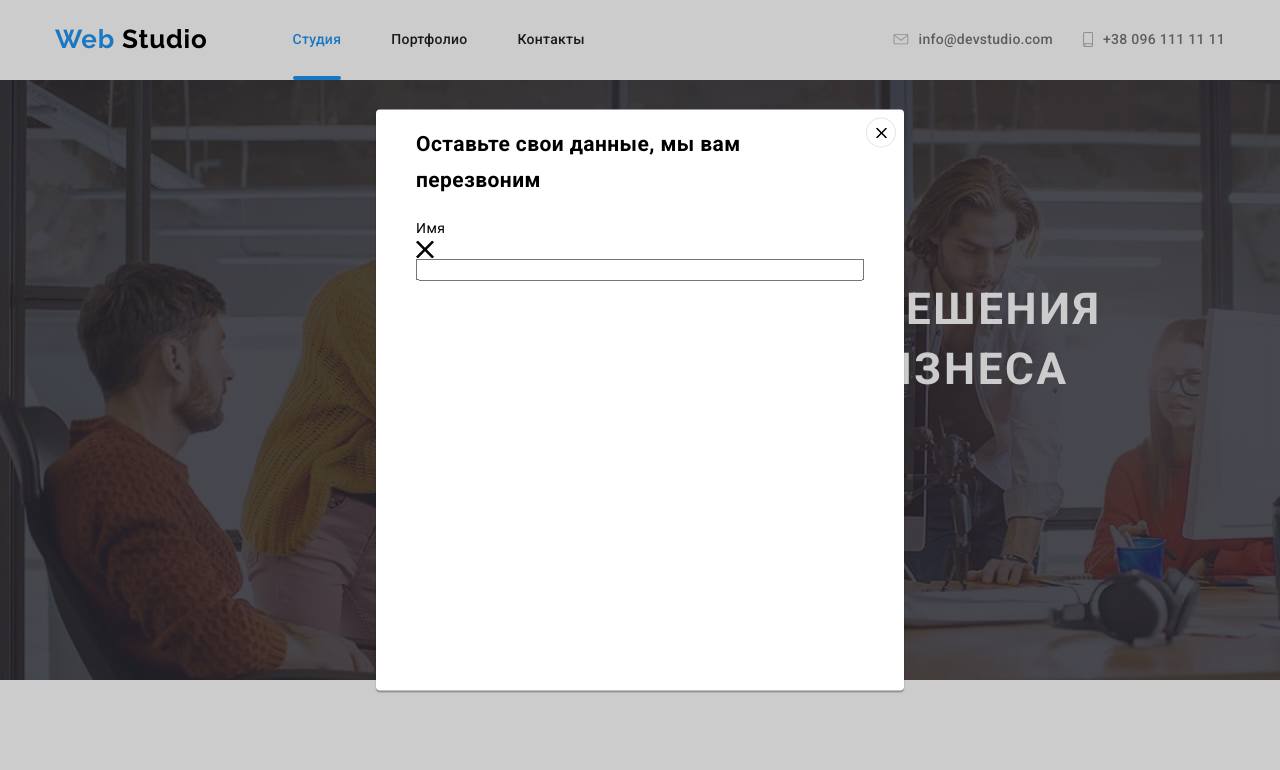
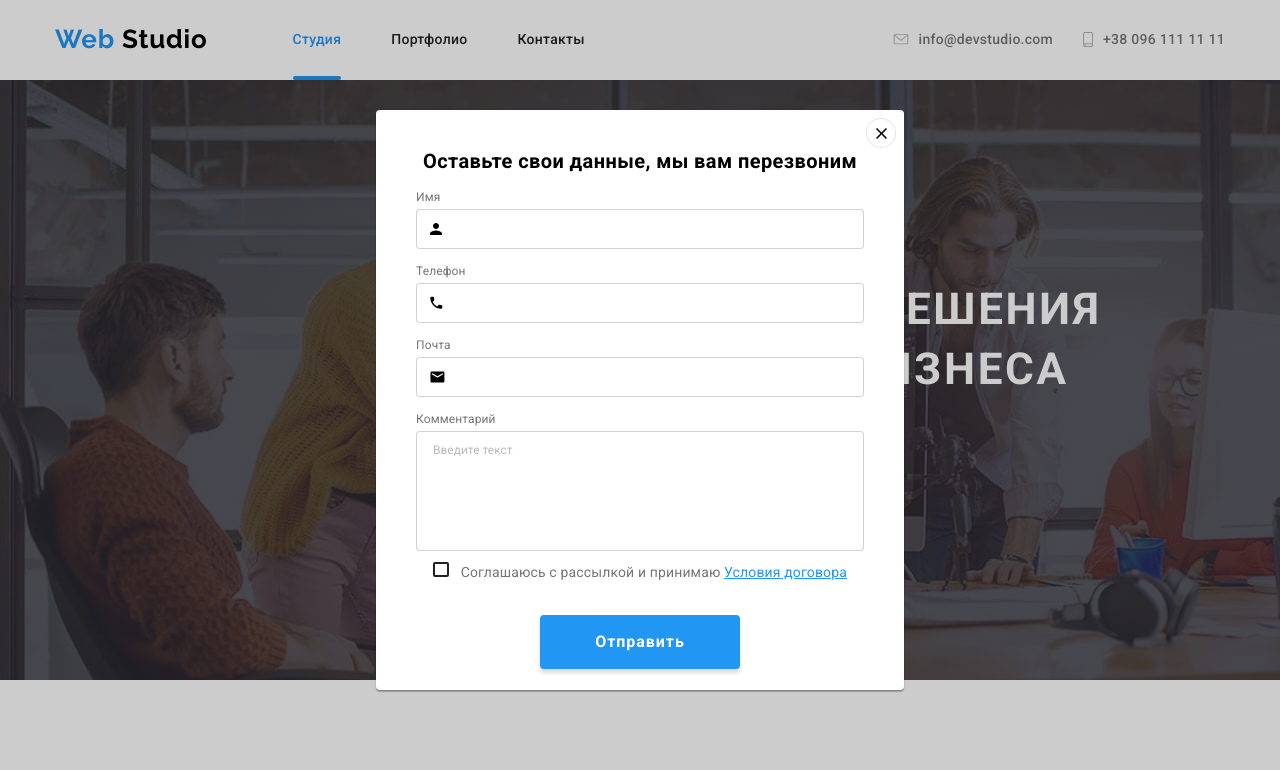
Before and after one commit to sergiuszorgo/goit-markup-hw-06, a plain HTML site: page index.html in a window 1280 px wide. Both pictures are taken after a click on the button "Заказать услугу". Shown: the top 770 px of the page. Drawn offline with nearby package versions, Linux system fonts and the light colour scheme.

Commit message:
Modal edit

```diff
--- a/css/styles.css
+++ b/css/styles.css
@@ -10,20 +10,23 @@ html {
 
 :root {
   --primary-text-color: #757575;
+  --secondary-text-color: #212121;
   --accent-color: #2196f3;
   --backgroun-color: #f5f4fa;
   --icons-color: #afb1b8;
   --primary-white-color: #ffffff;
   --second-white-color: rgba(255, 255, 255, 0.6);
   --primary-title-color: #212121;
+  --border-color: rgba(33, 33, 33, 0.2);
+  --placeholder-color: rgba(117, 117, 117, 0.5);
   --primary-button-shadow: 0px 2px 2px rgba(0, 0, 0, 0.12),
     0px 1px 2px rgba(0, 0, 0, 0.08), 0px 3px 1px rgba(0, 0, 0, 0.1);
   --people-card-shadow: 0px 2px 1px rgba(0, 0, 0, 0.2),
     0px 1px 1px rgba(0, 0, 0, 0.14), 0px 1px 3px rgba(0, 0, 0, 0.12);
   --primary-card-shadow: 1px 4px 6px rgba(0, 0, 0, 0.16),
     0px 4px 4px rgba(0, 0, 0, 0.06), 0px 1px 1px rgba(0, 0, 0, 0.12);
-  --time-tranforming: 250ms;
-  --form-transforming: cubic-bezier(0.4, 0, 0.2, 1);
+  --time: 250ms;
+  --function: cubic-bezier(0.4, 0, 0.2, 1);
 }
 
 /* font-family: 'Raleway', sans-serif;
@@ -55,7 +58,6 @@ ul {
 
 .logo-nav {
   display: flex;
-  align: center;
 }
 
 .navi {
@@ -111,7 +113,7 @@ ul {
   line-height: 1.14;
   letter-spacing: 0.02em;
   color: var(--primary-title-color);
-  transition: color var(--time-tranforming) var(--form-transforming);
+  transition: color var(--time) var(--function);
 }
 
 .current::after {
@@ -185,8 +187,8 @@ ul {
   border: 1px solid transparent;
   border-radius: 4px;
   color: var(--primary-title-color);
-  transition: background-color var(--time-tranforming) var(--form-transforming),
-    color var(--time-tranforming) var(--form-transforming);
+  transition: background-color var(--time) var(--function),
+    color var(--time) var(--function);
 }
 
 .filter {
@@ -205,7 +207,7 @@ ul {
 }
 
 .hero-btn {
-  font-weight: bold;
+  font-weight: 700;
   font-size: 16px;
   line-height: 1.87;
   letter-spacing: 0.06em;
@@ -213,6 +215,7 @@ ul {
   background-color: var(--accent-color);
   border-radius: 4px;
   padding: 10px 32px;
+  min-width: 200px;
   box-shadow: 0px 4px 4px rgba(0, 0, 0, 0.15);
   border-color: transparent;
   cursor: pointer;
@@ -352,7 +355,7 @@ ul {
   line-height: 1.5;
   color: var(--primary-white-color);
   transform: translateY(100%);
-  transition: transform var(--time-tranforming) var(--form-transforming);
+  transition: transform var(--time) var(--function);
 }
 
 .portpholio-card:hover .portpholio-text {
@@ -478,8 +481,8 @@ ul {
   height: 44px;
   margin-bottom: 0;
   border-radius: 50%;
-  transition: background-color var(--time-tranforming) var(--form-transforming),
-    fill var(--time-tranforming) var(--form-transforming);
+  transition: background-color var(--time) var(--function),
+    fill var(--time) var(--function);
 }
 
 .social-link .icon {
@@ -532,7 +535,7 @@ ul {
 .clients-item:focus .icon {
   fill: var(--accent-color);
   border-color: var(--accent-color);
-  transition: fill var(--time-tranforming) var(--form-transforming);
+  transition: fill var(--time) var(--function);
 }
 
 .clients-item .icon {
@@ -668,7 +671,7 @@ ul {
   margin-bottom: 0;
   border-radius: 50%;
   background-color: rgba(255, 255, 255, 0.1);
-  transition: background-color var(--time-tranforming) var(--form-transforming);
+  transition: background-color var(--time) var(--function);
 }
 
 .social-items-link:hover,
@@ -685,7 +688,7 @@ ul {
   height: 100%;
   background: rgba(0, 0, 0, 0.2);
   opacity: 1;
-  transition: opacity var(--time-tranforming) var(--form-transforming);
+  transition: opacity var(--time) var(--function);
 }
 
 .dropwindow.is-hidden {
@@ -703,18 +706,13 @@ ul {
   left: 50%;
   transform: translate(-50%, -50%) scale(1);
   width: 528px;
-  height: 581px;
+  height: 580px;
+  padding: 40px;
   border-radius: 4px;
   background: var(--primary-white-color);
   box-shadow: 0px 1px 3px rgba(0, 0, 0, 0.12), 0px 1px 1px rgba(0, 0, 0, 0.14),
     0px 2px 1px rgba(0, 0, 0, 0.2);
-  transition: transform var(--time-tranforming) var(--form-transforming);
-}
-
-.modal-form {
-  width: 448px;
-  margin-left: auto;
-  margin-right: auto;
+  transition: transform var(--time) var(--function);
 }
 
 .close {
@@ -737,9 +735,121 @@ ul {
   fill: var(--accent-color);
 }
 
+/* .modal-form {
+  margin-bottom: 20px;
+} */
+
+.modal-title {
+  font-weight: 700;
+  font-size: 20px;
+  line-height: 1.15;
+  text-align: center;
+  margin: 0 0 12px;
+}
+
 .modal-item {
   position: relative;
   display: flex;
-  flex-direction: column-reverse;
-  margin-bottom: 28px;
+  flex-direction: column;
 }
+
+.modal-item:not(:last-child) {
+  margin-bottom: 10px;
+}
+
+.modal-form label {
+  font-size: 12px;
+  line-height: 1.17;
+  letter-spacing: 0.01em;
+  color: var(--primary-text-color);
+  margin-bottom: 4px;
+}
+
+.modal-item input {
+  height: 40px;
+  padding: 11px 42px;
+  border: 1px solid var(--border-color);
+  border-radius: 4px;
+  transition: border-color var(--time) var(--function);
+}
+
+.modal-item textarea {
+  height: 120px;
+  padding: 12px 16px;
+  border: 1px solid var(--border-color);
+  border-radius: 4px;
+  resize: none;
+  transition: border-color var(--time) var(--function);
+}
+.modal-item textarea::placeholder {
+  font-size: 12px;
+  color: var(--placeholder-color);
+}
+
+.modal-icon {
+  position: absolute;
+  top: 60%;
+  left: 14px;
+  transform: translateY(-50%);
+  transition: fill var(--time) var(--function);
+}
+
+.modal-item input:focus,
+.modal-item input:hover,
+.modal-item textarea:focus,
+.modal-item textarea:hover {
+  border-color: var(--accent-color);
+  outline-color: var(--accent-color);
+}
+
+.modal-item input:hover ~ .modal-icon,
+.modal-item input:focus ~ .modal-icon {
+  fill: var(--accent-color);
+}
+
+.agriment {
+  text-align: center;
+  margin-bottom: 30px;
+}
+
+.agriment label {
+  font-size: 14px;
+  line-height: 1.71;
+}
+
+.agriment a {
+  color: var(--accent-color);
+}
+
+.agriment input {
+  position: absolute;
+  width: 1px;
+  height: 1px;
+  margin: -1px;
+  padding: 0;
+  border: 0;
+  clip: rect(0 0 0 0);
+  overflow: hidden;
+}
+
+.castom-box {
+  display: inline-block;
+  width: 16px;
+  height: 15px;
+  margin-right: 8px;
+  border: 2px solid var(--secondary-text-color);
+  border-radius: 2px;
+  transition: background-color var(--time) var(--function);
+}
+
+.agriment input:checked ~ .castom-box {
+  background-color: var(--accent-color);
+  background-image: url(../images/check.svg);
+  background-origin: border-box;
+  background-size: contain;
+  border-color: transparent;
+}
+
+.submit {
+  text-align: center;
+}
--- a/index.html
+++ b/index.html
@@ -484,18 +484,54 @@
           <use href="./images/icons/sprite.svg#close">
         </svg>
         </button>
+
         <form class="modal-form">
+        <h2 class="modal-title">Оставьте свои данные, мы вам перезвоним</h2>
+        <label for="name">Имя</label>
+        <div class="modal-item">
+          <input type="text" name="name" id="name">
+          <div class="modal-icon">
+            <svg width="12" heigth="12">
+              <use href="./images/icons/sprite.svg#person">
+            </svg>
+          </div>
+        </div>
+        <label for="tel">Телефон</label>
+        <div class="modal-item">
+          <input type="tel" name="tel" id="tel">
+          <div class="modal-icon">
+            <svg width="13" heigth="13">
+              <use href="./images/icons/sprite.svg#phone">
+            </svg>
+          </div>
+        </div>
+        <label for="email">Почта</label>
+        <div class="modal-item">
+          <input type="email" name="email" id="email">
+          <div class="modal-icon">
+            <svg width="15" heigth="12">
+              <use href="./images/icons/sprite.svg#letter">
+            </svg>
+          </div>
+        </div>
+        <label for="comment">Комментарий</label>
+        <div class="modal-item">
+          <textarea name="comment" id="comment" rows="10" placeholder="Введите текст"></textarea>
+        </div>
 
-        <h2 class="modal-title">Оставьте свои данные, мы вам перезвоним</h2>
-        <label class="modal-item">
-          <input type="text">
-          <svg class="" width="18" height="18">
-            <use href="./images/icons/sprite.svg#close">
-            </svg>
-            <span>Имя</span>
-        </label>
+        <div class="agriment">
+          <label for="checkbox">
+            <input type="checkbox" name="checkbox" id="checkbox">
+            <span class="castom-box"></span>
+            Соглашаюсь с рассылкой и принимаю
+            <a href="">Условия договора</a>
+          </label>
 
-        </form>
+        </div>
+        <div class="submit">
+          <button type="submit" class="hero-btn">Отправить</button>
+        </div>
+      </form>
       </div>
     </div>
 
```
Also changed, not shown: images/check.svg (added).
